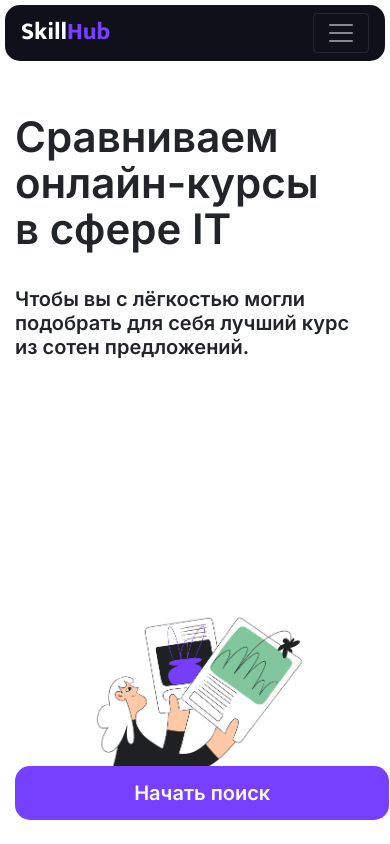
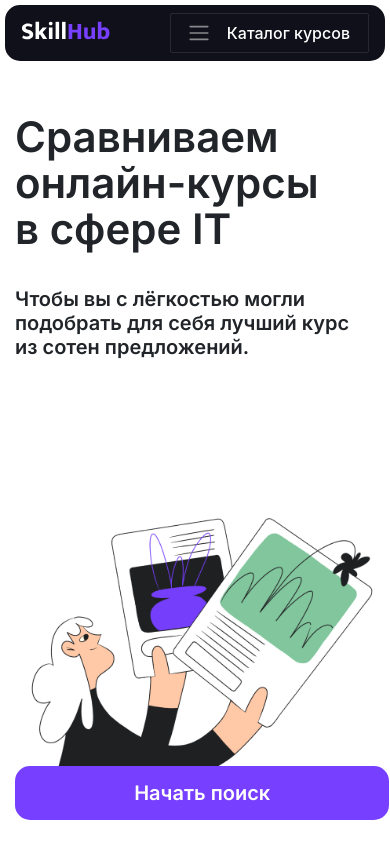
Before and after one commit to khoshov/skillhub, a Django app: page / in a window 390 px wide. Run offline with Django 3.2, Linux system fonts and the light colour scheme; data that the repository does not hold is empty; some libraries are stand-ins or nearby versions.

Commit message:
продолжение мобильных правок

```diff
--- a/apps/core/static/core/css/style.css
+++ b/apps/core/static/core/css/style.css
@@ -6,24 +6,36 @@
 /*                       */
 /*************************/
 
+@media all and (max-width: 320px) {
+	.navbar-nav {
+		width: 90% !important;
+	 }
+}
+
 @media all and (max-width: 1199px) {
   #main-nav .dropdown-menu {
-    display: block;
+	width: 100%;
+	display: block;
     padding-top: 0 !important;
     border-bottom: 1px solid rgba(255, 255, 255, .5) !important;
     border-radius: 0 !important;
+	 column-count: 2;
   }
+
 
   .navbar-collapse {
     display: flex;
     flex-direction: column;
-
     align-items: start;
   }
 
+  #main-nav .nav-item {
+	  padding-right: 0 !important;
+  }
+
   .navbar-nav {
+	 width: 100%;
     margin: 20px 0 !important;
-
     order: 2;
   }
 
@@ -51,6 +63,7 @@
     min-width: 600px !important;
     margin-top: 0 !important;
   }
+
 
   .container,
   .container-md,
@@ -97,11 +110,6 @@
     display: none;
   }
 }
-
-/*@media all and (min-width: 1024px) {
-  .navbar .nav-item .dropdown-menu {
-    display: none;
-  }*/
 
   #main-nav .nav-item.active .nav-link:before {
     display: none;
@@ -164,6 +172,7 @@
     max-width: 700px;
   }
 
+
   #main-nav .nav-item.active .nav-link:before {
     display: none;
   }
@@ -184,10 +193,20 @@
     margin-top: 0 !important;
   }
 
+  .main-image {
+	background-size: 100% !important;
+}
+
   .footer {
     height: 120px;
   }
 }
+
+/*************************/
+/*                       */
+/*   MOBILE STYLES END   */
+/*                       */
+/*************************/
 
 html {
   position: relative;
@@ -209,11 +228,41 @@ body {
   background-color: #f5f5f5;
 }
 
+
+
 /************************/
 /*                      */
 /* NEW STYLES GOES HERE */
 /*                      */
 /************************/
+
+.navbar-toggler {
+	max-width: 200px;
+	box-sizing: border-box;
+    position: relative;
+    border-radius: 2px;
+    color: #fff !important;
+    border: 1px solid currentColor;
+    height: 40px;
+    display: -webkit-flex;
+    display: flex;
+    font-size: 16px;
+    font-weight: 500;
+    -webkit-align-items: center;
+    align-items: center;
+    -webkit-justify-content: center;
+    justify-content: center;
+    padding: 0 18px 0 0;
+    cursor: pointer;
+    transition: all 0.2s ease;
+    -webkit-user-select: none;
+    -ms-user-select: none;
+    user-select: none;
+}
+
+.navbar-toggler-icon {
+	width: 3.5em !important;
+}
 
 .navbar-brand img {
   vertical-align: baseline;
@@ -343,7 +392,7 @@ body {
   font-weight: normal;
   font-style: normal;
   line-height: 230%;
-  padding: .25rem 1.5rem !important;
+  padding: 5px 20px 5px 0;
   opacity: .5;
   color: #fff;
 }
@@ -370,3 +419,24 @@ body {
   color: #fff;
   background-color: #773fff !important;
 }
+
+@-webkit-keyframes autofill {
+  to {
+    color: inherit;
+    background: transparent;
+  }
+}
+
+input:-webkit-autofill,
+input:-webkit-autofill:hover,
+input:-webkit-autofill:focus,
+textarea:-webkit-autofill,
+textarea:-webkit-autofill:hover,
+textarea:-webkit-autofill:focus,
+select:-webkit-autofill,
+select:-webkit-autofill:hover,
+select:-webkit-autofill:focus {
+  border: 1px solid #fff;
+  -webkit-text-fill-color: #fff;
+  -webkit-box-shadow: 0 0 0px 1000px #000 inset;
+  transition: background-color 5000s ease-in-out 0s;
--- a/templates/header.html
+++ b/templates/header.html
@@ -4,8 +4,7 @@
   <div class="container">
     <a class="navbar-brand" href="{% url 'index' %}"><img src="{% static 'core/img/logo.svg' %}" alt="logo"></a>
     <button class="navbar-toggler" type="button" data-toggle="collapse" data-target="#main_nav" aria-controls="main_nav" aria-expanded="false" aria-label="Toggle navigation">
-    <span class="navbar-toggler-icon"></span>
-  </button>
+    <span class="navbar-toggler-icon"></span>Каталог курсов</button>
     <div class="collapse navbar-collapse" id="main_nav">
       <ul class="navbar-nav mr-auto">
         {% for category in categories %}
```
